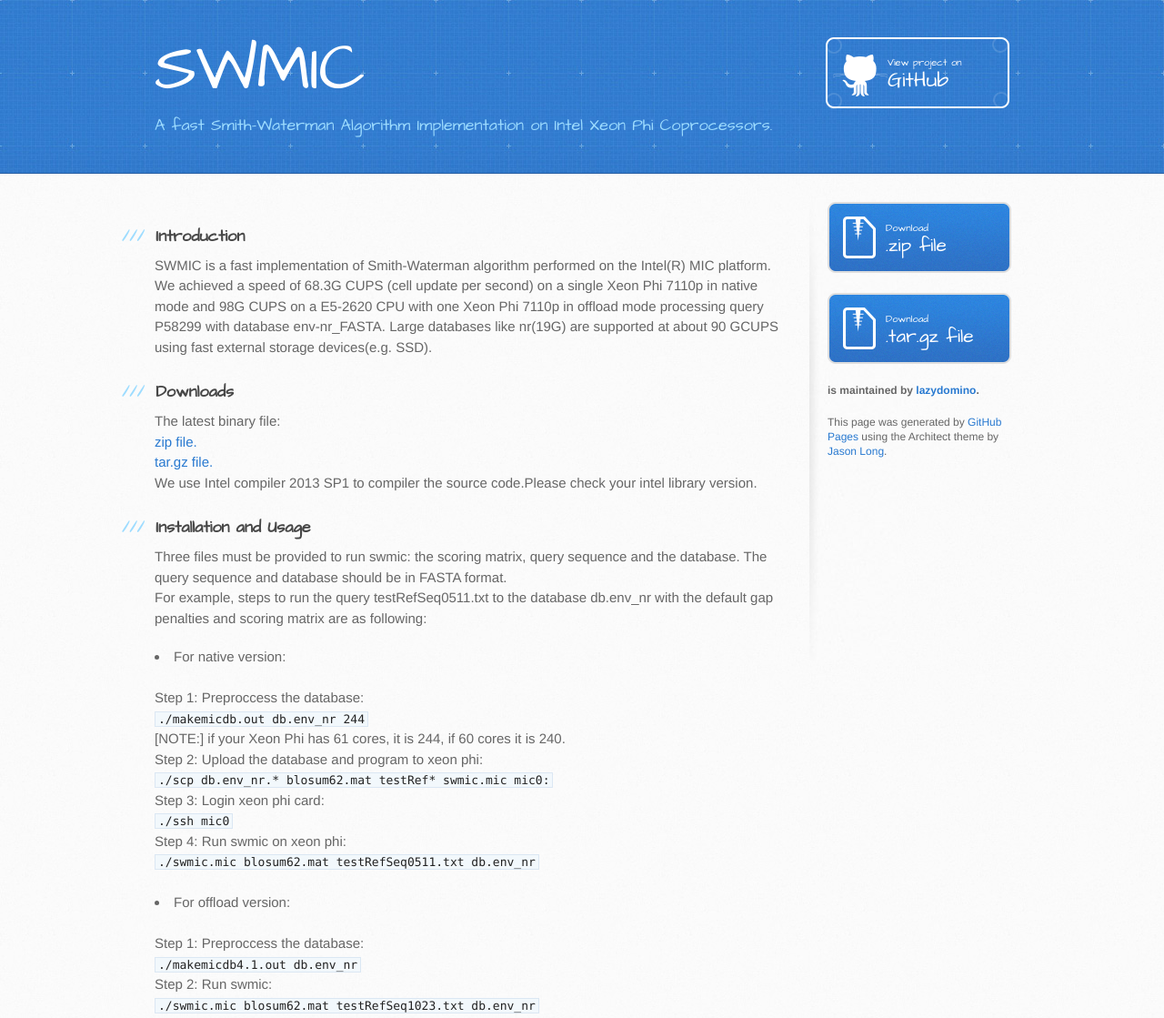
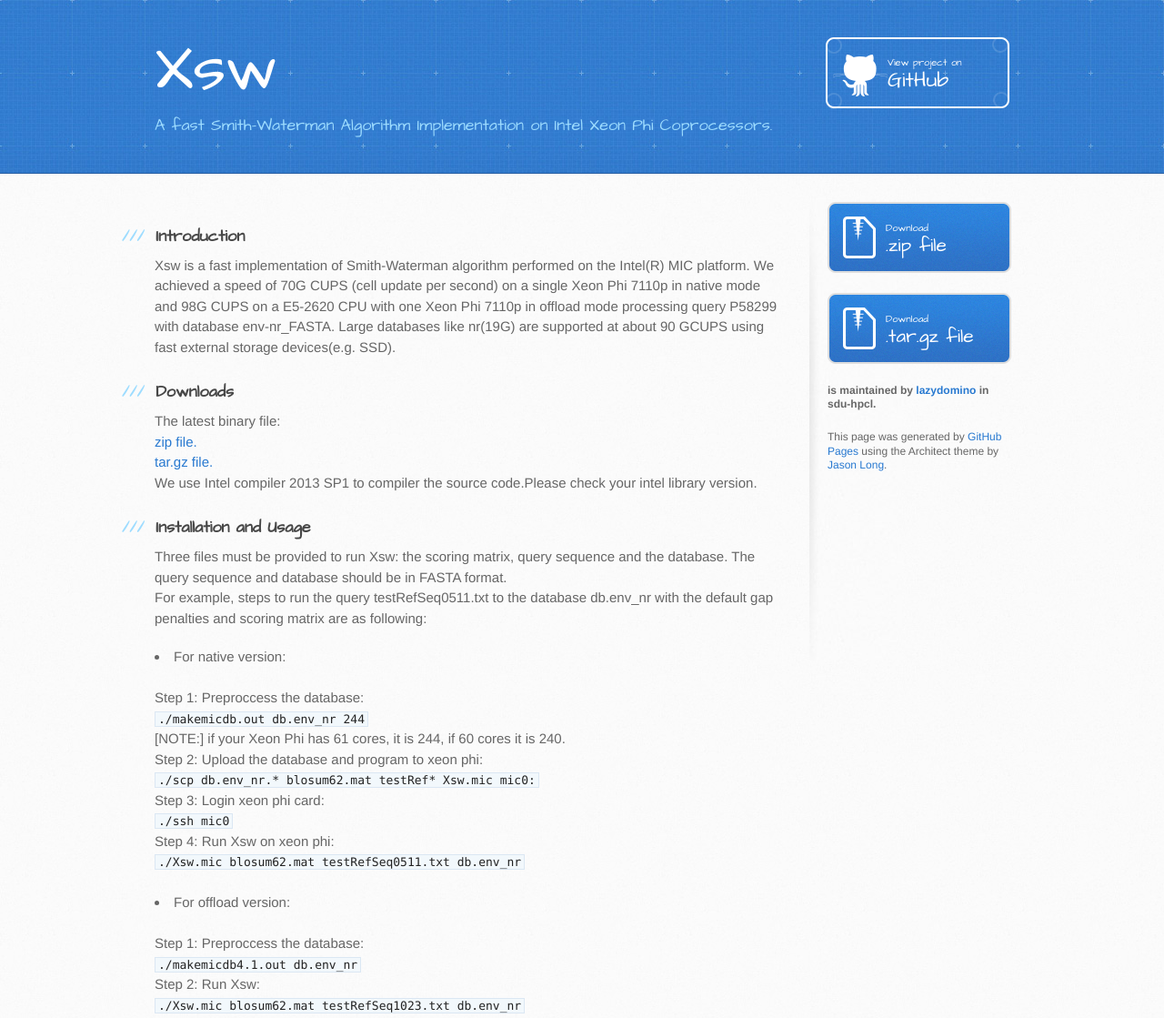
Before and after one commit to sdu-hpcl/XSW, a plain HTML site: page index.html in a window 1280 px wide. Shown: the top 1119 px of the page at 91% size. Drawn offline with Linux system fonts and the light colour scheme.

Commit message:
change some comments

```diff
--- a/index.html
+++ b/index.html
@@ -13,16 +13,16 @@
     <script src="//html5shiv.googlecode.com/svn/trunk/html5.js"></script>
     <![endif]-->
 
-    <title>SWMIC - A fast Smith-Waterman Algorithm Implementation on Intel Xeon Phi Coprocessors.</title>
+    <title>Xsw - A fast Smith-Waterman Algorithm Implementation on Intel Xeon Phi Coprocessors.</title>
 </head>
 
 <body>
 <header>
     <div class="inner">
-        <h1>SWMIC</h1>
+        <h1>Xsw</h1>
 
         <h2>A fast Smith-Waterman Algorithm Implementation on Intel Xeon Phi Coprocessors.</h2>
-        <a href="https://github.com/lazydomino/swmic" class="button">
+        <a href="https://github.com/sdu-hpcl/Xsw" class="button">
             <small>View project on</small>
             GitHub</a>
     </div>
@@ -35,8 +35,8 @@
                 <a class="anchor"><span
                         class="octicon octicon-link"></span></a>Introduction</h3>
 
-            <p><b>SWMIC</b> is a fast implementation of Smith-Waterman algorithm performed on the Intel(R) MIC platform.
-                We achieved a speed of 68.3G CUPS (cell update per second) on a single Xeon Phi 7110p in native mode and
+            <p><b>Xsw</b> is a fast implementation of Smith-Waterman algorithm performed on the Intel(R) MIC platform.
+                We achieved a speed of 70G CUPS (cell update per second) on a single Xeon Phi 7110p in native mode and
                 98G CUPS on a E5-2620 CPU with one Xeon Phi 7110p in offload mode processing query P58299 with database
                 env-nr_FASTA. Large databases like nr(19G) are supported at about 90 GCUPS using fast external storage
                 devices(e.g. SSD).
@@ -48,9 +48,9 @@
 
             <p>
                 The latest binary file:<br>
-                <a href="https://github.com/lazydomino/swmic/zipball/master">zip file.</a>
+                <a href="https://github.com/sdu-hpcl/Xsw/zipball/master">zip file.</a>
                 <br>
-                <a href="https://github.com/lazydomino/swmic/tarball/master">tar.gz file.</a>
+                <a href="https://github.com/sdu-hpcl/Xsw/tarball/master">tar.gz file.</a>
                 <br>
                 We use Intel compiler 2013 SP1 to compiler the source code.Please check your intel library version.
             </p>
@@ -60,7 +60,7 @@
                         class="octicon octicon-link"></span></a>Installation and Usage</h3>
 
             <p>
-                Three files must be provided to run swmic: the scoring matrix, query sequence
+                Three files must be provided to run Xsw: the scoring matrix, query sequence
                 and the database. The query sequence and database should be in FASTA format.
                 <br>
                 For example, steps to run the query testRefSeq0511.txt to the database db.env_nr
@@ -77,15 +77,15 @@
             <br>
             Step 2: Upload the database and program to xeon phi:
             <br>
-            <code>./scp db.env_nr.* blosum62.mat testRef* swmic.mic mic0:</code>
+            <code>./scp db.env_nr.* blosum62.mat testRef* Xsw.mic mic0:</code>
             <br>
             Step 3: Login xeon phi card:
             <br>
             <code>./ssh mic0</code>
             <br>
-            Step 4: Run swmic on xeon phi:
+            Step 4: Run Xsw on xeon phi:
             <br>
-            <code>./swmic.mic blosum62.mat testRefSeq0511.txt db.env_nr</code>
+            <code>./Xsw.mic blosum62.mat testRefSeq0511.txt db.env_nr</code>
             <br>
             <br>
             <li>For offload version:</li>
@@ -94,9 +94,9 @@
             <br>
             <code>./makemicdb4.1.out db.env_nr</code>
             <br>
-            Step 2: Run swmic:
+            Step 2: Run Xsw:
             <br>
-            <code>./swmic.mic blosum62.mat testRefSeq1023.txt db.env_nr</code>
+            <code>./Xsw.mic blosum62.mat testRefSeq1023.txt db.env_nr</code>
             </p>
 
             <h3>
@@ -125,17 +125,17 @@
         </section>
 
         <aside id="sidebar">
-            <a href="https://github.com/lazydomino/swmic/zipball/master" class="button">
+            <a href="https://github.com/sdu-hpcl/Xsw/zipball/master" class="button">
                 <small>Download</small>
                 .zip file
             </a>
-            <a href="https://github.com/lazydomino/swmic/tarball/master" class="button">
+            <a href="https://github.com/sdu-hpcl/Xsw/tarball/master" class="button">
                 <small>Download</small>
                 .tar.gz file
             </a>
 
-            <p class="repo-owner"><a href="https://github.com/lazydomino/swmic"></a> is maintained by <a
-                    href="https://github.com/lazydomino">lazydomino</a>.</p>
+            <p class="repo-owner"><a href="https://github.com/sdu-hpcl/Xsw"></a> is maintained by <a
+                    href="https://github.com/lazydomino">lazydomino</a> in sdu-hpcl.</p>
 
             <p>This page was generated by <a href="pages.github.com">GitHub Pages</a> using the Architect theme by <a
                     href="https://twitter.com/jasonlong">Jason Long</a>.</p>
```
